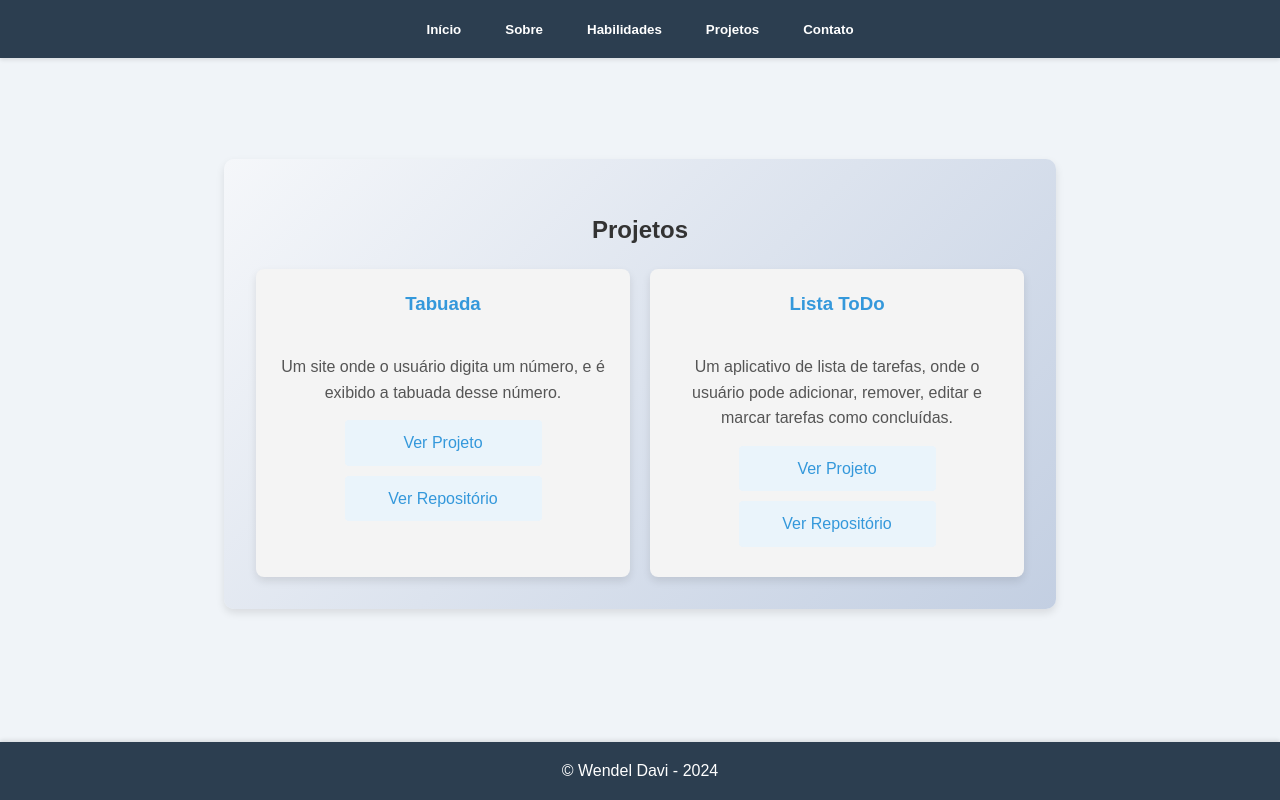
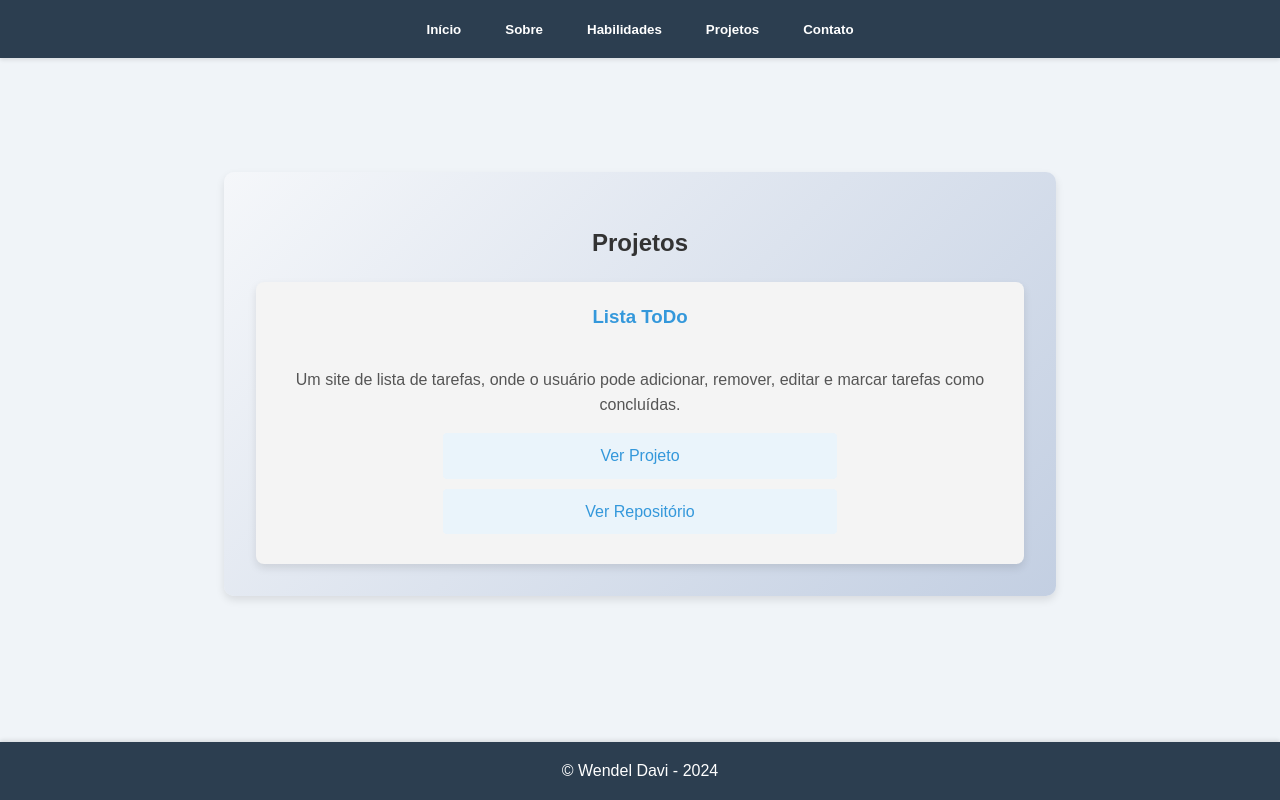
Before and after one commit to WendelDavi/my-portfolio, a React (Create React App) app: page / in a window 1280 px wide. Both pictures are taken after a click on the button "Projetos". Built offline with nearby package versions, Linux system fonts and the light colour scheme.

Commit message:
Mudança nos projetos.

```diff
--- a/src/components/Projects/Projects.js
+++ b/src/components/Projects/Projects.js
@@ -6,14 +6,8 @@ const Projects = () => (
         <h2 className={styles.title}>Projetos</h2>
         <div className={styles.grid}>
             <div className={styles.project}>
-                <h3>Tabuada</h3>
-                <p>Um site onde o usuário digita um número, e é exibido a tabuada desse número.</p>
-                <a href="https://tabuada-nxkm9h90u-wendel-davis-projects.vercel.app" target="_blank" rel="noopener noreferrer">Ver Projeto</a>
-                <a href="https://github.com/WendelDavi/wendeldavi-portfolio/tree/main/tabuada" target="_blank" rel="noopener noreferrer">Ver Repositório</a>
-            </div>
-            <div className={styles.project}>
                 <h3>Lista ToDo</h3>
-                <p>Um aplicativo de lista de tarefas, onde o usuário pode adicionar, remover, editar e marcar tarefas como concluídas.</p>
+                <p>Um site de lista de tarefas, onde o usuário pode adicionar, remover, editar e marcar tarefas como concluídas.</p>
                 <a href="https://todo-list-git-main-wendel-davis-projects.vercel.app" target="_blank" rel="noopener norefer">Ver Projeto</a>
                 <a href="https://github.com/WendelDavi/todo-list" target="_blank" rel="noopener norefer">Ver Repositório</a>
             </div>
```
